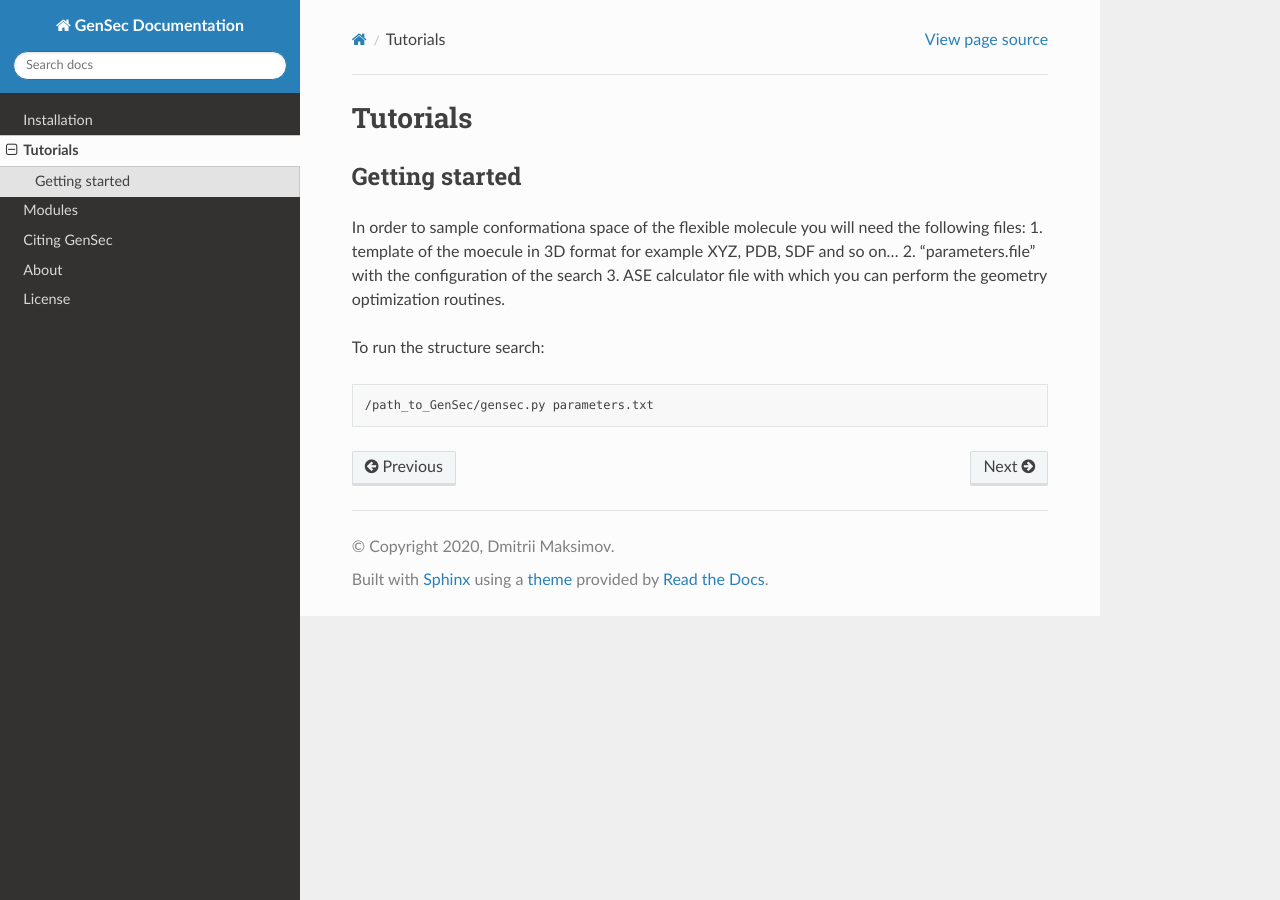
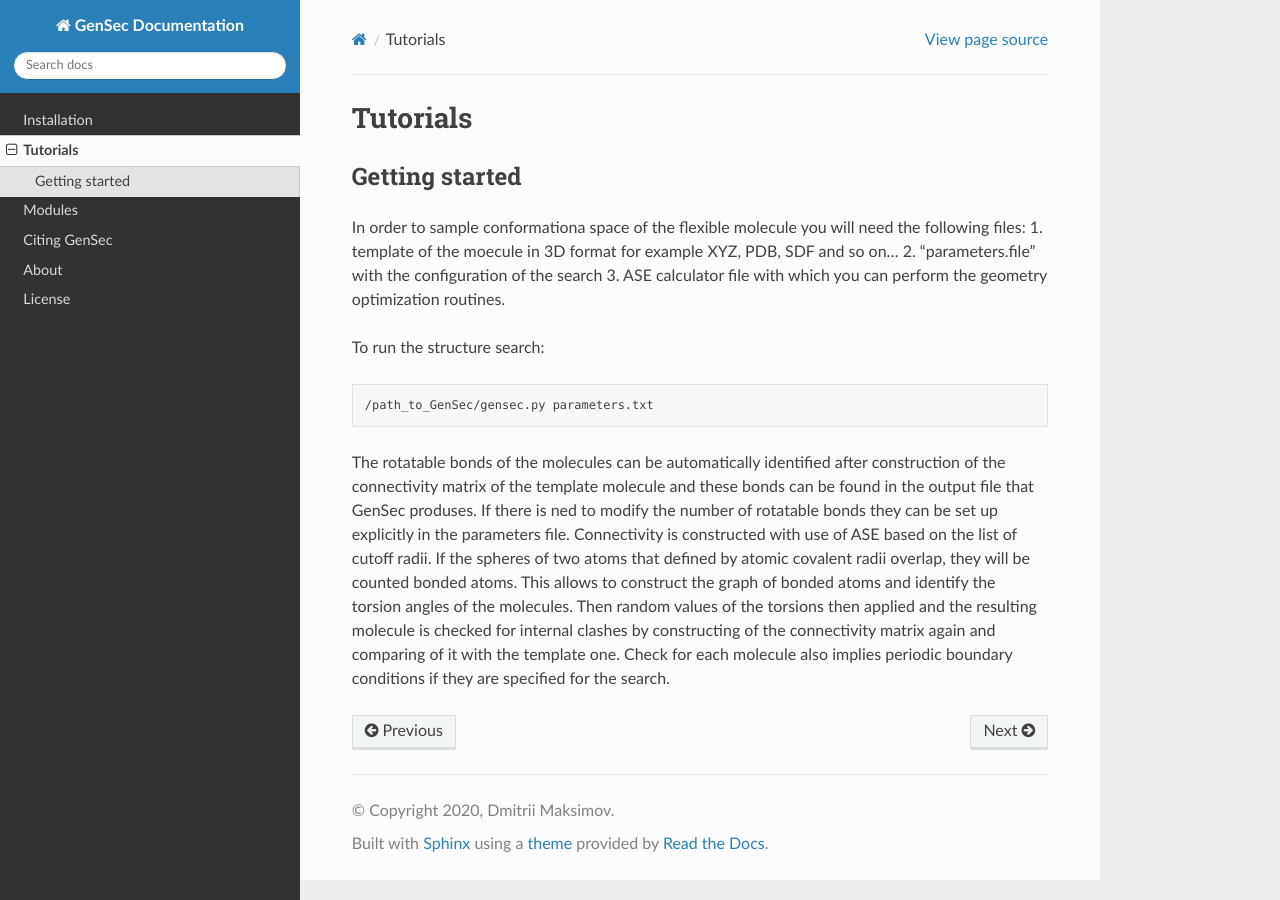
Before and after one commit to sabia-group/gensec, a Sphinx documentation site: the page built from docs/source/tutorials.rst, in a window 1280 px wide. Built offline with Sphinx 7.4.7 and the Read the Docs theme 2.0.0, drawn with Linux system fonts in a browser that asks for light colours.

Commit message:
Paper adjustment test

```diff
--- a/docs/source/tutorials.rst
+++ b/docs/source/tutorials.rst
@@ -14,3 +14,5 @@ To run the structure search:
 .. code-block:: sh
 
     /path_to_GenSec/gensec.py parameters.txt
+
+The rotatable bonds of the molecules can be automatically identified after construction of the connectivity matrix of the template molecule and these bonds can be found in the output file that GenSec produses. If there is ned to modify the number of rotatable bonds they can be set up explicitly in the parameters file. Connectivity is constructed with use of ASE  based on the list of cutoff radii. If the spheres of two atoms that defined by atomic covalent radii overlap, they will be counted bonded atoms. This allows to construct the graph of bonded atoms and identify the torsion angles of the molecules. Then random values of the torsions then applied and the resulting molecule is checked for internal clashes by constructing of the connectivity matrix again and comparing of it with the template one. Check for each molecule also implies periodic boundary conditions if they are specified for the search.
```
Also changed, not shown: .github/workflows/paper.md.
